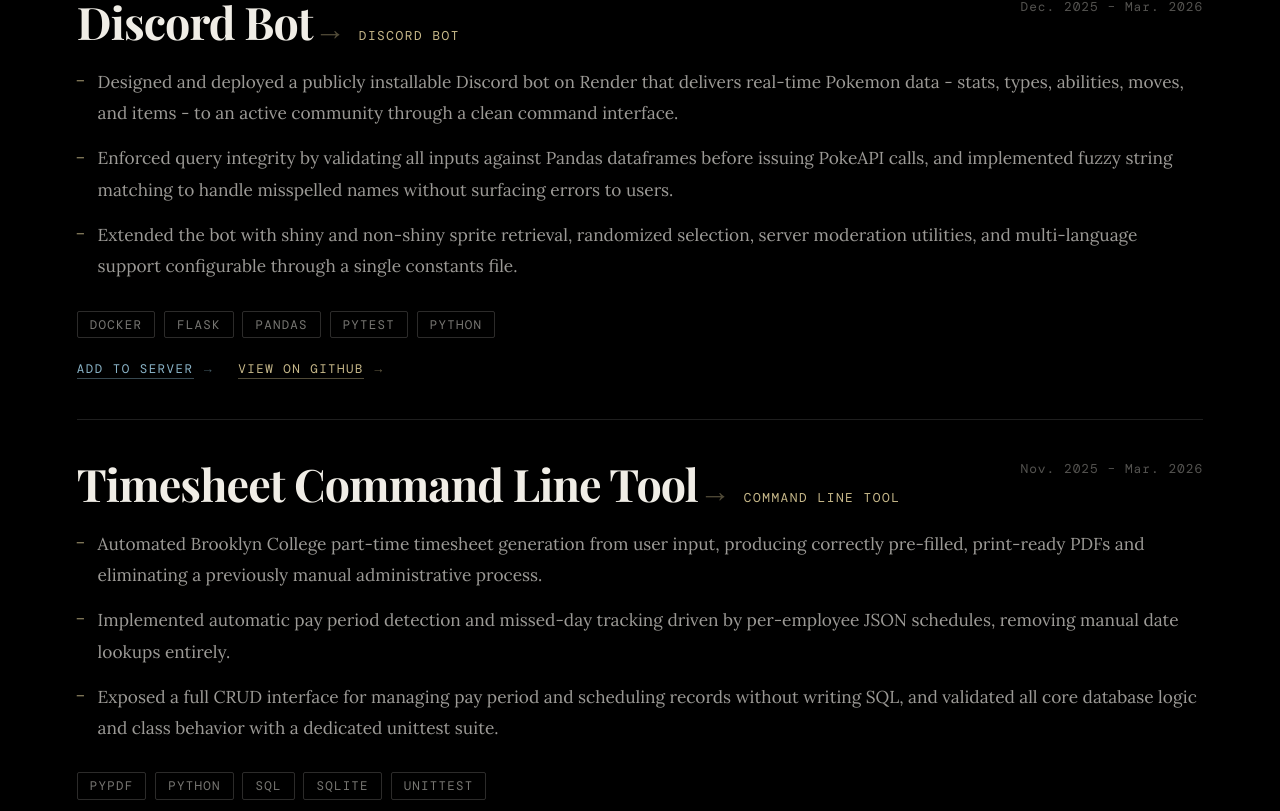
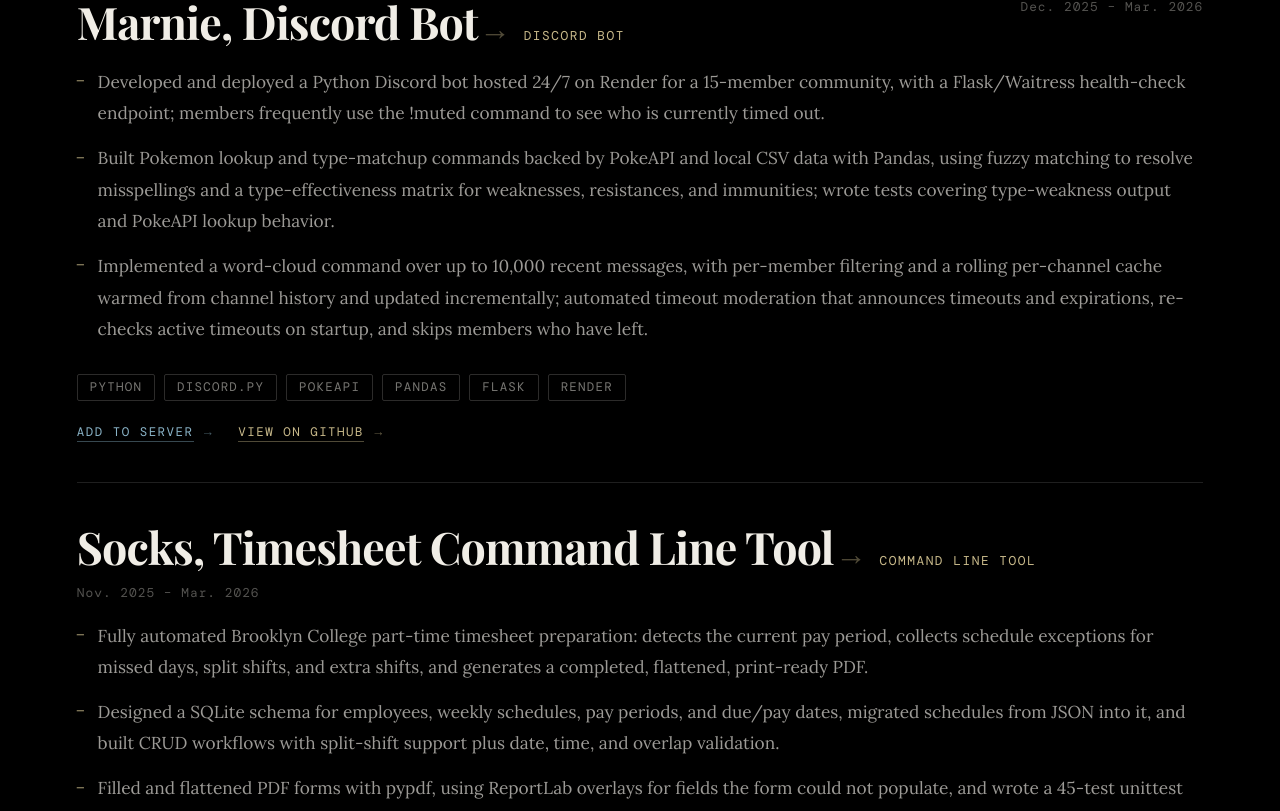
Before and after one commit to ShawnEvans77/my-portfolio, a React (Vite) app in the folder my-app/: page / in a window 1280 px wide. Shown: the part 1926-2737 px from the top of the page. Built offline with nearby package versions, Linux system fonts and the light colour scheme; a web font is replaced by a local one.

Commit message:
Refresh project and skills content

```diff
--- a/my-app/src/App.tsx
+++ b/my-app/src/App.tsx
@@ -19,12 +19,12 @@ type Project = {
 const projects = [
   {
     slug: "discord-bot",
-    title: "Discord Bot",
-    tech: ["Docker", "Flask", "Pandas", "Pytest", "Python"],
+    title: "Marnie, Discord Bot",
+    tech: ["Python", "discord.py", "PokeAPI", "Pandas", "Flask", "Render"],
     bullets: [
-      "Designed and deployed a publicly installable Discord bot on Render that delivers real-time Pokemon data - stats, types, abilities, moves, and items - to an active community through a clean command interface.",
-      "Enforced query integrity by validating all inputs against Pandas dataframes before issuing PokeAPI calls, and implemented fuzzy string matching to handle misspelled names without surfacing errors to users.",
-      "Extended the bot with shiny and non-shiny sprite retrieval, randomized selection, server moderation utilities, and multi-language support configurable through a single constants file.",
+      "Developed and deployed a Python Discord bot hosted 24/7 on Render for a 15-member community, with a Flask/Waitress health-check endpoint; members frequently use the !muted command to see who is currently timed out.",
+      "Built Pokemon lookup and type-matchup commands backed by PokeAPI and local CSV data with Pandas, using fuzzy matching to resolve misspellings and a type-effectiveness matrix for weaknesses, resistances, and immunities; wrote tests covering type-weakness output and PokeAPI lookup behavior.",
+      "Implemented a word-cloud command over up to 10,000 recent messages, with per-member filtering and a rolling per-channel cache warmed from channel history and updated incrementally; automated timeout moderation that announces timeouts and expirations, re-checks active timeouts on startup, and skips members who have left.",
     ],
     url: "https://github.com/ShawnEvans77/marnie-bot",
     discordUrl: "https://discord.com/oauth2/authorize?client_id=1455036822014001168&permissions=68608&integration_type=0&scope=bot",
@@ -33,12 +33,12 @@ const projects = [
   },
   {
     slug: "timesheet-command-line-tool",
-    title: "Timesheet Command Line Tool",
-    tech: ["PyPDF", "Python", "SQL", "SQLite", "Unittest"],
+    title: "Socks, Timesheet Command Line Tool",
+    tech: ["Python", "SQLite", "pypdf", "ReportLab", "unittest"],
     bullets: [
-      "Automated Brooklyn College part-time timesheet generation from user input, producing correctly pre-filled, print-ready PDFs and eliminating a previously manual administrative process.",
-      "Implemented automatic pay period detection and missed-day tracking driven by per-employee JSON schedules, removing manual date lookups entirely.",
-      "Exposed a full CRUD interface for managing pay period and scheduling records without writing SQL, and validated all core database logic and class behavior with a dedicated unittest suite.",
+      "Fully automated Brooklyn College part-time timesheet preparation: detects the current pay period, collects schedule exceptions for missed days, split shifts, and extra shifts, and generates a completed, flattened, print-ready PDF.",
+      "Designed a SQLite schema for employees, weekly schedules, pay periods, and due/pay dates, migrated schedules from JSON into it, and built CRUD workflows with split-shift support plus date, time, and overlap validation.",
+      "Filled and flattened PDF forms with pypdf, using ReportLab overlays for fields the form could not populate, and wrote a 45-test unittest suite covering CLI flows, database migrations, validation, and PDF output.",
     ],
     url: "https://github.com/ShawnEvans77/Socks",
     year: "Nov. 2025 – Mar. 2026",
@@ -105,9 +105,9 @@ const experience = [
 
 const skills = [
   { label: "Languages", items: ["C", "C++", "Java", "JavaScript", "TypeScript", "Python", "SQL"] },
-  { label: "Libraries",  items: ["NumPy", "Pandas", "React.js"] },
-  { label: "Frameworks",  items: ["Flask", "Pytest"] },
-  { label: "Tools",      items: ["Docker", "Git", "MongoDB", "SQLite"] },
+  { label: "AI-Assisted Development", items: ["Claude", "OpenAI Codex"] },
+  { label: "Libraries & Frameworks", items: ["Pandas", "NumPy", "React.js", "Flask", "discord.py", "pypdf", "ReportLab", "Pytest", "unittest"] },
+  { label: "Tools", items: ["Git", "Docker", "SQLite", "MongoDB", "Render", "REST APIs", "Microsoft Office", "Google Suite"] },
 ] as const;
 
 const courses = [
```
